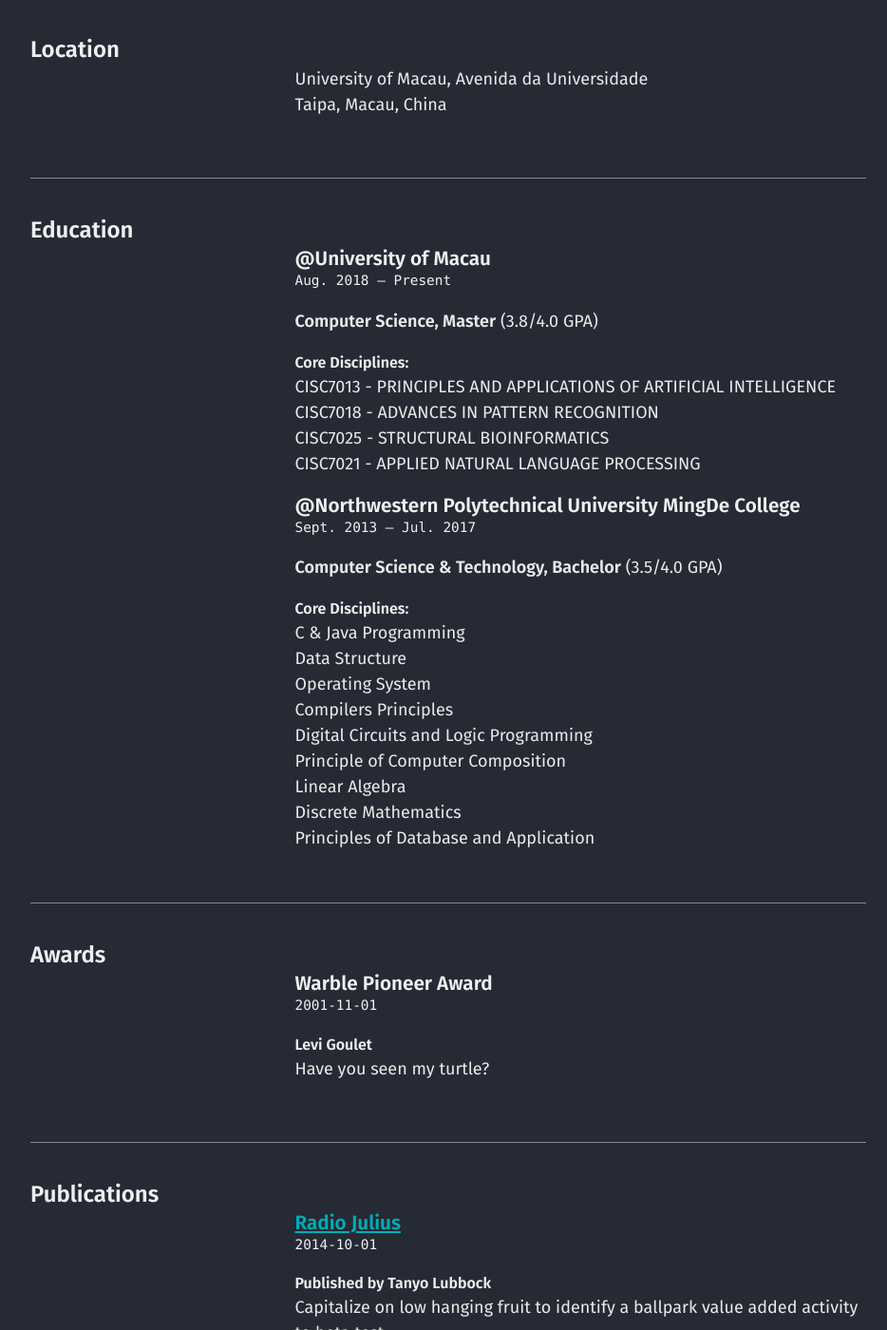
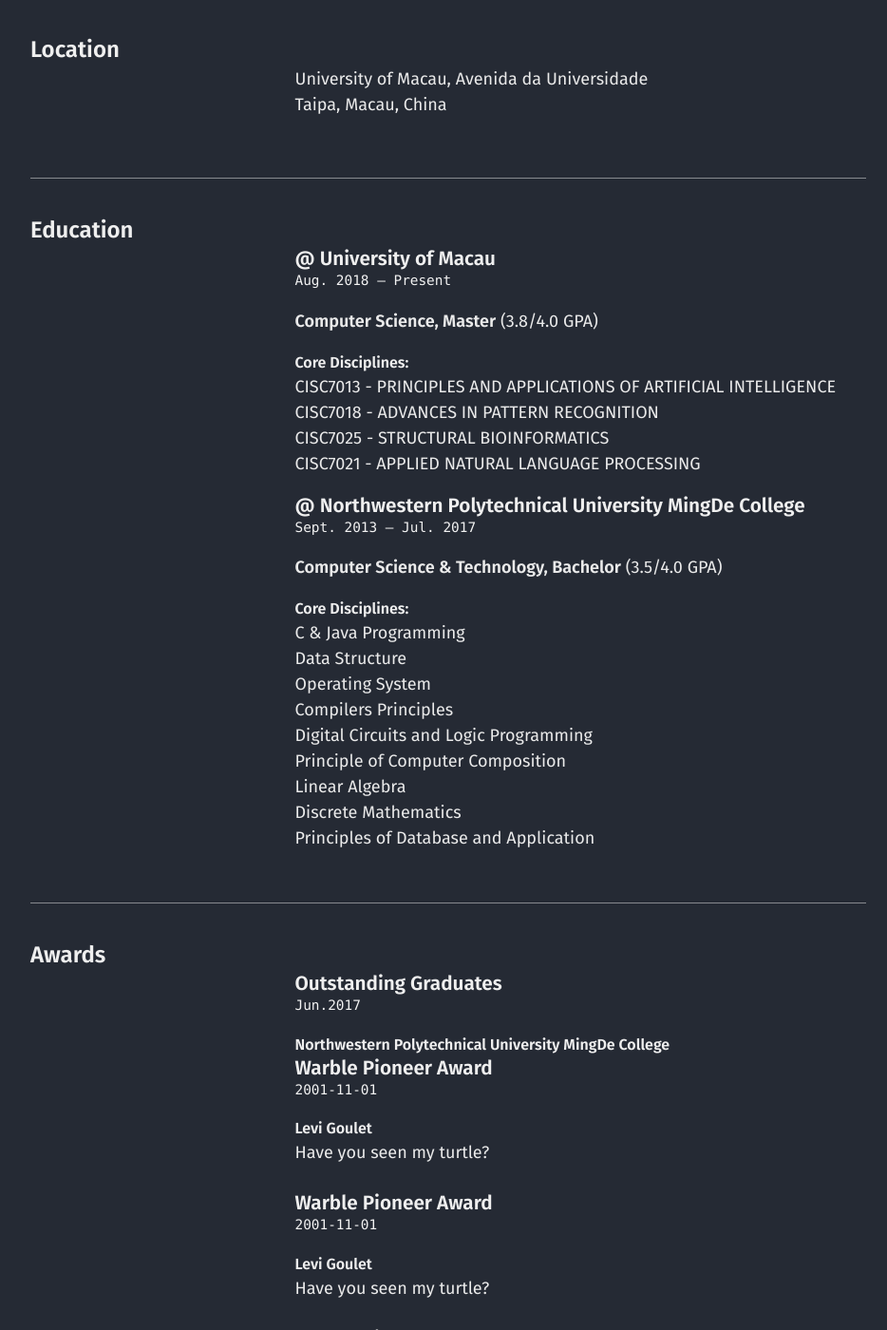
Before and after one commit to chen709847237/chen709847237, a Jekyll site: the page built from cv.md, in a window 1280 px wide and 1400 px high, scrolled down 780 px. Shown: the whole window at 95% size, without its empty margins (40-974 px from the left). Built offline with Jekyll 4.4.1, drawn with Linux system fonts in a browser that asks for light colours.

Commit message:
Update cv.json

```diff
--- a/_data/cv.json
+++ b/_data/cv.json
@@ -30,7 +30,7 @@
   },
   "education": [
     {
-      "institution": "@University of Macau",
+      "institution": "@ University of Macau",
       "area": "Computer Science",
       "studyType": "Master",
       "startDate": "Aug. 2018",
@@ -44,7 +44,7 @@
       ]
     },
     {
-      "institution": "@Northwestern Polytechnical University MingDe College",
+      "institution": "@ Northwestern Polytechnical University MingDe College",
       "area": "Computer Science & Technology",
       "studyType": "Bachelor",
       "startDate": "Sept. 2013",
@@ -65,11 +65,29 @@
   ],
   "awards": [
     {
+      "title": "Outstanding Graduates",
+      "date": "Jun.2017",
+      "awarder": "Northwestern Polytechnical University MingDe College",
+      "summary": ""
+    },
+        {
       "title": "Warble Pioneer Award",
       "date": "2001-11-01",
       "awarder": "Levi Goulet",
       "summary": "Have you seen my turtle?"
-    }
+    },
+        {
+      "title": "Warble Pioneer Award",
+      "date": "2001-11-01",
+      "awarder": "Levi Goulet",
+      "summary": "Have you seen my turtle?"
+    },
+        {
+      "title": "Warble Pioneer Award",
+      "date": "2001-11-01",
+      "awarder": "Levi Goulet",
+      "summary": "Have you seen my turtle?"
+    },
   ],
   "publications": [
     {
```
